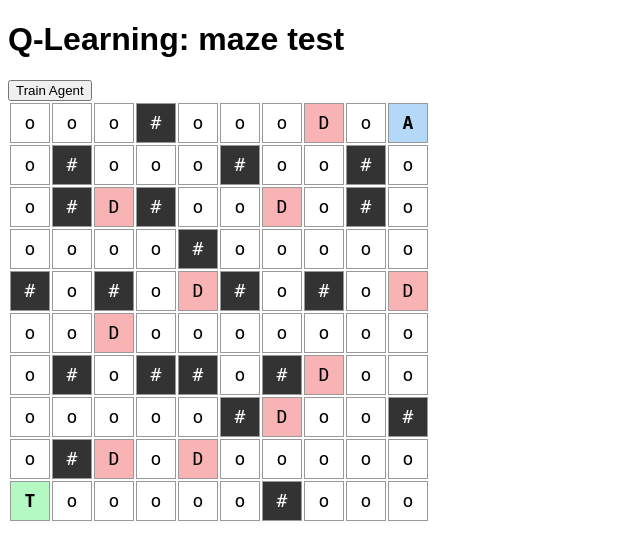
After one commit to MonicaPoveda/Machinegroup, a Flask app: page /reinforcement in a window 1280 px wide. The commit adds this page. Shown: the top 560 px of the page, without its empty margins (0-640 px from the left). Run offline with Flask 3, Linux system fonts and the light colour scheme; parts of the project's set-up code (start-up, migrations or seed data) failed here and were passed over.

Commit message:
feat: add test page to visualize maze and learned path

```diff
--- a/app.py
+++ b/app.py
@@ -1,6 +1,7 @@
 from flask import Flask, render_template, request
 import os
 import pandas as pd
+from reinforcement import ACTION_NAMES, GOAL, GRID, START, train
 # Logistic Regression Imports
 from logistic_Regression import (
     classify_message,
@@ -394,21 +395,20 @@ def svm_evalMetrics():
         interpretation=interpretation
     )
 
-# @app.route('/reinforcement', methods=['GET', 'POST'])
-# def reinforcement():
-#     result = None
+@app.route("/reinforcement", methods=["GET", "POST"])
+def reinforcement():
+    result = train(episodes=1000) if request.method == "POST" else None
+    path = result["path"] if result else []
 
-#     if request.method == 'POST':
-#         result = train(episodes=1000)
-
-#     return render_template(
-#         'reinforcement.html',
-#         result=result,
-#         grid=GRID,
-#         start=START,
-#         goal=GOAL,
-#         actions=ACTION_NAMES # (Opcional) Quité la coma extra que tenías aquí
-#     )
+    return render_template(
+        "reinforcement/reinforcement.html",
+        result=result,
+        grid=GRID,
+        start=START,
+        goal=GOAL,
+        actions=ACTION_NAMES,
+        path=path,
+    )
 
 # APPLICATION ENTRY POINT
 if __name__ == '__main__':
--- a/reinforcement.py
+++ b/reinforcement.py
@@ -6,7 +6,7 @@ from sklearn.linear_model import SGDRegressor
 # A = agent start, T = target, o = available path, # = wall, D = danger zone
 # Required count: A=1, T=1, o=68, #=20, D=10
 GRID = [
-    "Aoo#oooDoo",
+    "ooo#oooDoA",
     "o#ooo#oo#o",
     "o#D#ooDo#o",
     "oooo#ooooo",
@@ -15,10 +15,10 @@ GRID = [
     "o#o##o#Doo",
     "ooooo#Doo#",
     "o#DoDooooo",
-    "oooooo#ooT",
+    "Tooooo#ooo",
 ]
-START = (0, 0)
-GOAL = (9, 9)
+START = (0, 9)
+GOAL = (9, 0)
 
 # Actions: up, down, left, right
 ACTIONS = [(-1, 0), (1, 0), (0, -1), (0, 1)]
--- a/templates/base.html
+++ b/templates/base.html
@@ -105,7 +105,7 @@
                         <ul class="dropdown-menu dropdown-menu-dark dropdown-menu-end border border-primary border-opacity-25 shadow" style="background-color: rgba(3, 12, 25, 0.92); backdrop-filter: blur(10px); -webkit-backdrop-filter: blur(10px);">
                             <li><h6 class="dropdown-header fw-medium mb-0" style="color: rgba(255, 255, 255, 0.45);">Reinforcement</h6></li>
                             <li><button type="button" class="dropdown-item" disabled>Concepts</button></li>
-                            <li><button type="button" class="dropdown-item" disabled>Application</button></li>
+                            <li><a class="dropdown-item text-white" href="{{ url_for('reinforcement') }}">Application</a></li>
                         </ul>
                     </li>
                 </ul>
--- /dev/null
+++ b/templates/reinforcement/reinforcement.html
@@ -0,0 +1,45 @@
+<!doctype html>
+<html lang="en">
+<head>
+    <meta charset="utf-8">
+    <meta name="viewport" content="width=device-width, initial-scale=1">
+    <title>Reinforcement Learning - Maze test</title>
+    <style>
+        body { font-family: Arial, sans-serif; }
+        td {
+            width: 36px; height: 36px; text-align: center;
+            border: 1px solid #999; font-family: monospace; font-size: 18px;
+        }
+        .wall { background: #333; color: #fff; }
+        .danger { background: #f8b4b4; }
+        .start { background: #b4d8f8; font-weight: bold; }
+        .target { background: #b4f8c4; font-weight: bold; }
+        .path { background: #fff3a0; }
+    </style>
+</head>
+<body>
+    <h1>Q-Learning: maze test</h1>
+
+    <form method="post" action="{{ url_for('reinforcement') }}">
+        <button type="submit">Train Agent</button>
+    </form>
+
+    <table aria-label="Grid">
+        {% for row in range(grid|length) %}
+        <tr>
+            {% for column in range(grid[row]|length) %}
+            {% set char = grid[row][column] %}
+            <td class="{% if char == '#' %}wall{% elif char == 'D' %}danger{% elif char == 'A' %}start{% elif char == 'T' %}target{% endif %}{% if (row, column) in path and char != '#' %} path{% endif %}">
+                {{ char }}
+            </td>
+            {% endfor %}
+        </tr>
+        {% endfor %}
+    </table>
+
+    {% if result %}
+    <p>Goal reached: {{ "Yes" if result.reached_goal else "No" }}
+       in {{ result.movements }} moves.</p>
+    {% endif %}
+</body>
+</html>
```
